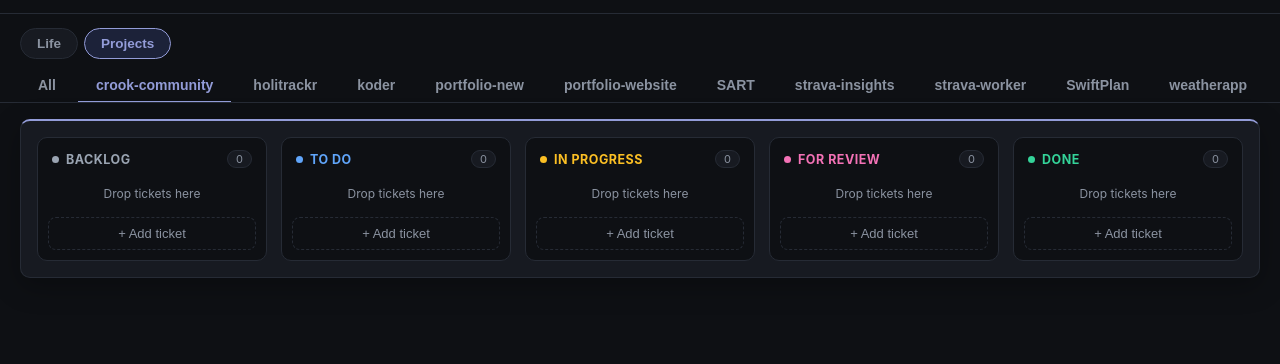
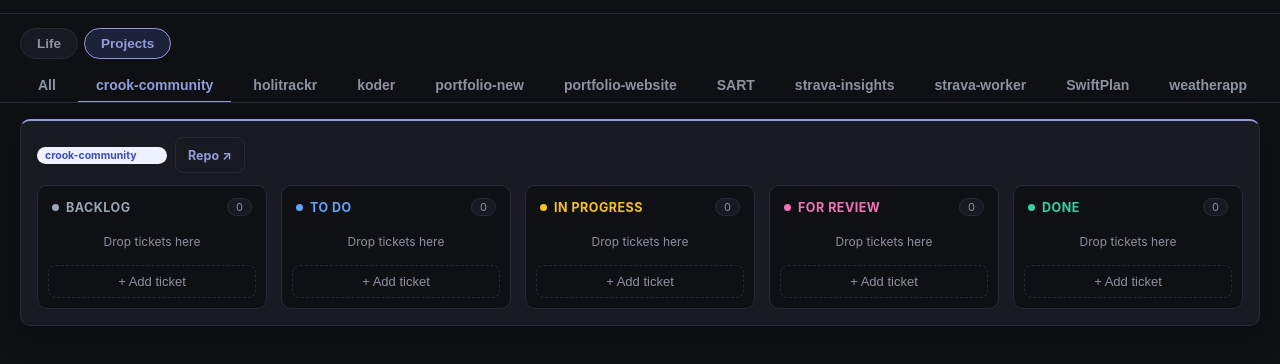
Before and after one commit to KodaAllison/koder, a plain HTML site: page index.html in a window 1280 px wide. Both pictures are taken after a click on the button "crook-community". Shown: the part 50-414 px from the top of the page. Drawn offline with Linux system fonts and the light colour scheme.

Commit message:
feat: link project tabs to repos and live sites (KODER-28A2)

```diff
--- a/css/styles.css
+++ b/css/styles.css
@@ -84,6 +84,14 @@ h1 { font-size: 18px; margin: 0; font-weight: 650; }
  * just applied here too. Also the reason .board-col is its own flex column —
  * a future panel can sit below this one without restructuring .main. */
 .board-panel { padding: 16px; }
+.project-bar { display: flex; align-items: center; gap: 8px; min-width: 0; margin-bottom: 12px; }
+.project-bar-name { flex: 1 1 auto; min-width: 0; max-width: 100%; overflow: hidden; text-overflow: ellipsis; white-space: nowrap; }
+.project-link {
+  flex: 0 0 auto; display: inline-flex; align-items: center; justify-content: center;
+  min-height: 36px; padding: 6px 12px; border: 1px solid var(--border); border-radius: 8px;
+  color: var(--accent); font-size: 12.5px; font-weight: 650; text-decoration: none;
+}
+.project-link:hover { border-color: var(--accent); background: var(--accent-soft); }
 .board {
   display: grid; grid-template-columns: repeat(var(--board-cols, 4), 1fr); gap: 14px;
   align-items: start;
@@ -346,6 +354,8 @@ body.dragging-active { cursor: grabbing; }
   .top-tabs { padding: 12px 14px 0; }
   .tabs { padding: 8px 14px 0; }
   .main { padding: 14px 14px 24px; gap: 14px; }
+  .project-bar { gap: 6px; }
+  .project-link { min-width: 44px; min-height: 44px; padding: 8px 10px; }
   h1 { font-size: 16px; }
 
   /* Modal → bottom sheet: dock it to the bottom edge (native iOS pattern,
--- a/js/board.js
+++ b/js/board.js
@@ -85,6 +85,42 @@ function renderTabs() {
     active: t.id === activeTab, name: t.name, count: t.count, id: t.id,
     onclick: () => { setActiveTab(t.id); render(); },
   }));
+}
+
+function renderProjectBar() {
+  document.getElementById('projectBar')?.remove();
+  const project = /** @type {(import('./store.js').Project & {repo?: string, url?: string})|null} */
+    (projectById(activeTab));
+  if (!project) return;
+
+  const board = document.getElementById('board');
+  if (!board) return;
+  const bar = document.createElement('div');
+  bar.id = 'projectBar';
+  bar.className = 'project-bar';
+
+  const name = document.createElement('span');
+  name.className = 'chip project project-bar-name';
+  name.textContent = project.name;
+  name.style.background = project.color;
+  name.style.color = project.text;
+  bar.appendChild(name);
+
+  [
+    { label: 'Repo', href: project.repo },
+    { label: 'Live', href: project.url },
+  ].forEach(link => {
+    if (!link.href) return;
+    const anchor = document.createElement('a');
+    anchor.className = 'project-link';
+    anchor.href = link.href;
+    anchor.target = '_blank';
+    anchor.rel = 'noopener noreferrer';
+    anchor.textContent = `${link.label} ↗`;
+    bar.appendChild(anchor);
+  });
+
+  board.parentElement?.insertBefore(bar, board);
 }
 
 function renderBoard() {
@@ -412,7 +448,7 @@ export function render() {
     ids.has(activeTab);
   if (!valid) setActiveTab('all');
   document.body.style.setProperty('--accent', accentForTab(activeTab));
-  renderTopTabs(); renderTabs(); renderBoard(); renderSidebar();
+  renderTopTabs(); renderTabs(); renderProjectBar(); renderBoard(); renderSidebar();
 }
 
 /* Register as the implementation behind render.js, so modal/sidebar/sync can
--- a/js/projects.json
+++ b/js/projects.json
@@ -1,15 +1,15 @@
 {
   "generated": "2026-07-07T17:10:41+0100",
   "projects": [
-    { "id": "crook-community", "name": "crook-community", "color": "#eef1fe", "text": "#3b4bb8" },
-    { "id": "holitrackr", "name": "holitrackr", "color": "#ccfbf1", "text": "#0f766e" },
-    { "id": "koder", "name": "koder", "color": "#f3e8ff", "text": "#7e22ce" },
+    { "id": "crook-community", "name": "crook-community", "color": "#eef1fe", "text": "#3b4bb8", "repo": "https://github.com/KodaAllison/crook-community" },
+    { "id": "holitrackr", "name": "holitrackr", "color": "#ccfbf1", "text": "#0f766e", "repo": "https://github.com/KodaAllison/holitrackr" },
+    { "id": "koder", "name": "koder", "color": "#f3e8ff", "text": "#7e22ce", "repo": "https://github.com/KodaAllison/koder" },
     { "id": "portfolio-new", "name": "portfolio-new", "color": "#ede9fe", "text": "#6d28d9" },
-    { "id": "portfolio-website", "name": "portfolio-website", "color": "#fef3c7", "text": "#b45309" },
-    { "id": "SART", "name": "SART", "color": "#fef3c7", "text": "#b45309" },
+    { "id": "portfolio-website", "name": "portfolio-website", "color": "#fef3c7", "text": "#b45309", "repo": "https://github.com/KodaAllison/portfolio-website", "url": "https://koda-allison-portfolio.vercel.app/" },
+    { "id": "SART", "name": "SART", "color": "#fef3c7", "text": "#b45309", "repo": "https://github.com/KodaAllison/SART" },
     { "id": "strava-insights", "name": "strava-insights", "color": "#fee2e2", "text": "#b91c1c" },
-    { "id": "strava-worker", "name": "strava-worker", "color": "#eef1fe", "text": "#3b4bb8" },
-    { "id": "SwiftPlan", "name": "SwiftPlan", "color": "#fef9c3", "text": "#a16207" },
-    { "id": "weatherapp", "name": "weatherapp", "color": "#f3e8ff", "text": "#7e22ce" }
+    { "id": "strava-worker", "name": "strava-worker", "color": "#eef1fe", "text": "#3b4bb8", "repo": "https://github.com/KodaAllison/strava-worker" },
+    { "id": "SwiftPlan", "name": "SwiftPlan", "color": "#fef9c3", "text": "#a16207", "repo": "https://github.com/KodaAllison/SwiftPlan" },
+    { "id": "weatherapp", "name": "weatherapp", "color": "#f3e8ff", "text": "#7e22ce", "repo": "https://github.com/KodaAllison/weatherapp" }
   ]
 }
```
Also changed, not shown: tests/gen-projects.test.mjs (added, +54 -0 lines), 1 other file.
